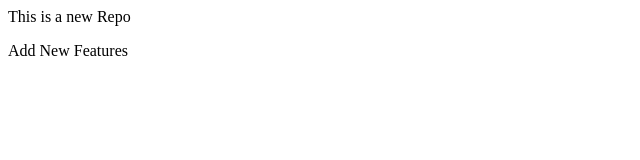
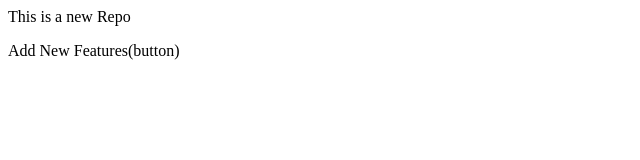
Before and after one commit to Jating19/LocalRepo, a plain HTML site: page index.html in a window 1280 px wide. Shown: the full height of the page, 0-640 px from the left. Drawn offline with Linux system fonts and the light colour scheme.

```diff
--- a/index.html
+++ b/index.html
@@ -1,2 +1,2 @@
 <p>This is a new Repo</p>
-<p>Add New Features</p>
+<p>Add New Features(button)</p>
```
